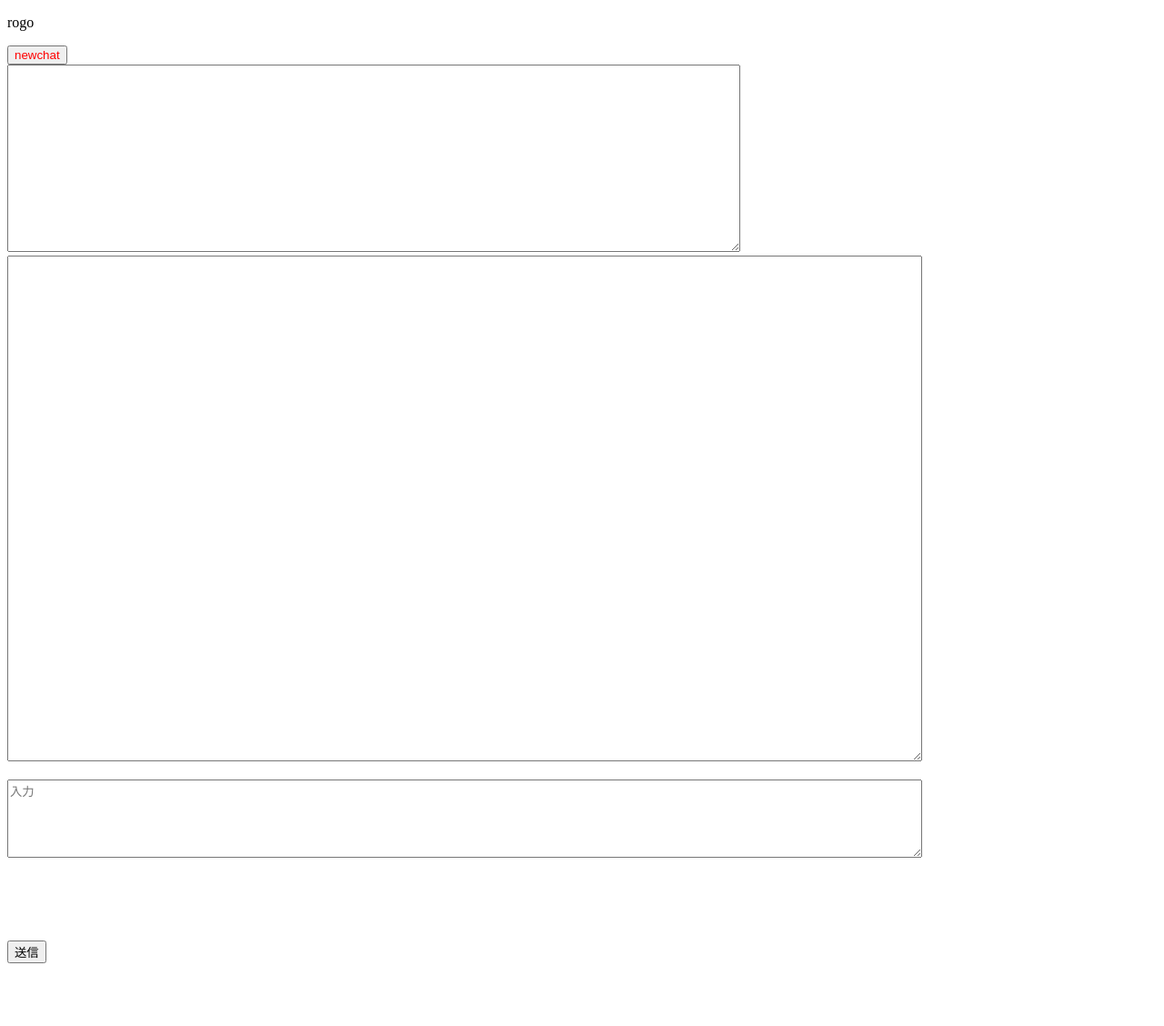
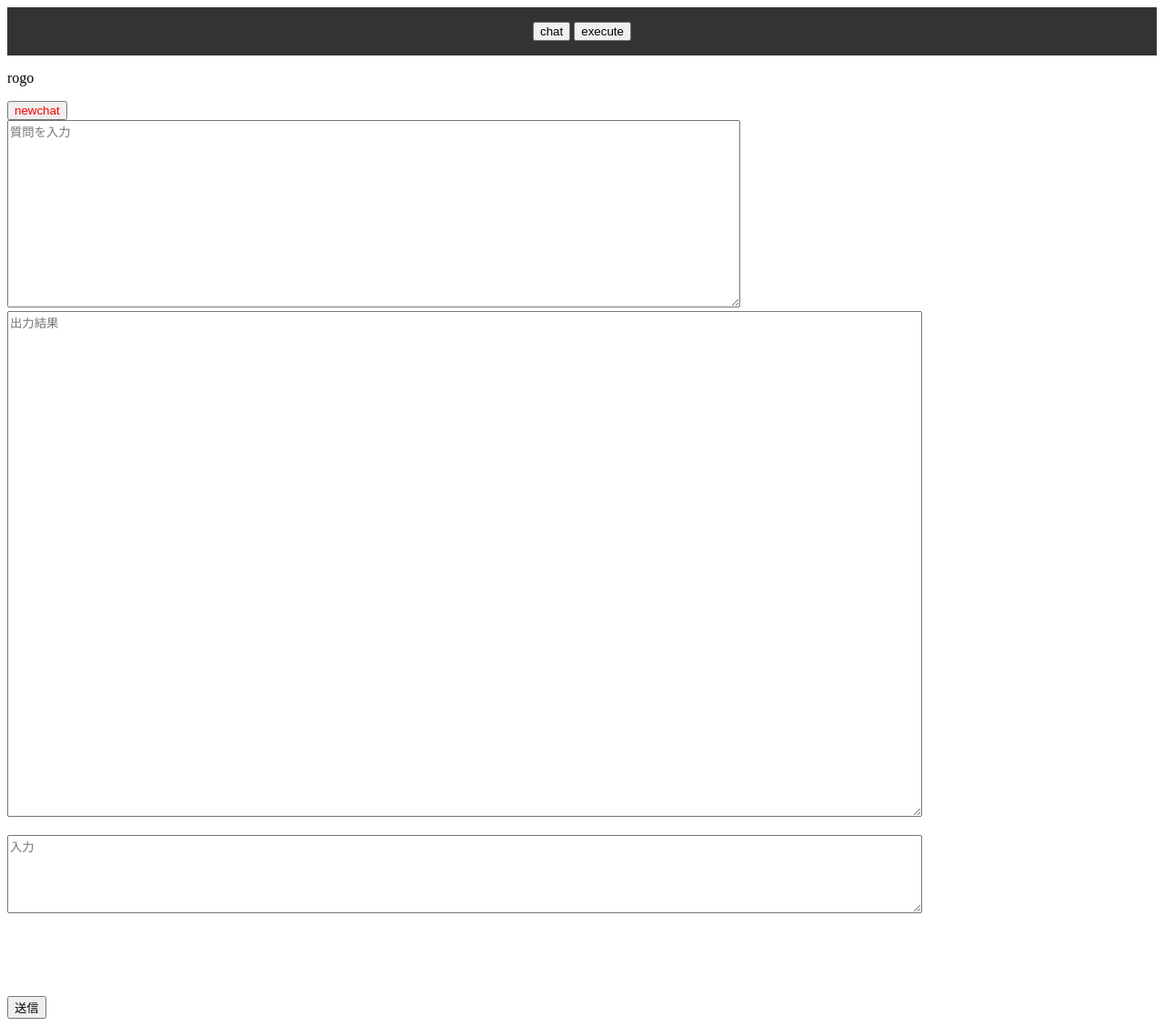
Before and after one commit to ComonRaven/school_MAIKEChat, a PHP site: page /AI.html in a window 1280 px wide. Shown: the whole page at 91% size. Before the commit the page ends 1059 px from the top, so only its background shows below. Run offline with PHP 8.4, Linux system fonts and the light colour scheme.

Commit message:
chatページとexecuteページ

```diff
--- a/web/AI.html
+++ b/web/AI.html
@@ -1,20 +1,48 @@
 <!DOCTYPE html>
 <html lang="ja">
 <head>
+  <meta charset="UTF-8">
+  <meta name="viewport" content="width=device-width, initial-scale=1.0">
   <title>MAIkeChat</title>
+  <link rel="stylesheet" href="style.css" type="text/css">
   <script src="eel.js" defer></script>
-    <link rel="stylesheet" href="style.css" type="text/css">
   <script src="Inoutput.js" defer></script>
+  <style>
+    .main-content {
+      display: block;
+    }
+    .execute-screen {
+      display: none;
+    }
+    .header {
+      background-color: #333;
+      color: white;
+      padding: 1em;
+      text-align: center;
+    }
+  </style>
 </head>
 <body>
+  <div class="header">
+    <button onclick="showChat()">chat</button>
+    <button onclick="showExecute()">execute</button>
+  </div>
+
+  <div class="main-content" id="chatScreen">
     <p>rogo</p>
-    <input type="button" class="newchat" value="newchat" onclick="">
+    <input type="button" class="newchat" value="newchat">
     <br>
-    <textarea id="question" placeholder="" class="question"></textarea>
-    <textarea id="output" placeholder="" class="output"></textarea>
+    <textarea id="question" placeholder="質問を入力" class="question"></textarea>
+    <textarea id="output" placeholder="出力結果" class="output"></textarea>
     <p class="space">
       <textarea id="into-text" placeholder="入力" class="into"></textarea>
     </p>
-    <button id="send-btn" size="10">送信</button>
+    <button id="send-btn">送信</button>
+  </div>
+
+  <div class="execute-screen" id="executeScreen">
+    <h1>Execute Screen</h1>
+    <p>ここで処理が実行されます。</p>
+  </div>
 </body>
 </html>
--- a/web/Inoutput.js
+++ b/web/AI.js
@@ -12,3 +12,13 @@ document.addEventListener('DOMContentLoaded', function() {
       });
   });
 });
+
+function showChat() {
+  document.getElementById('chatScreen').style.display = 'block';
+  document.getElementById('executeScreen').style.display = 'none';
+}
+
+function showExecute() {
+  document.getElementById('chatScreen').style.display = 'none';
+  document.getElementById('executeScreen').style.display = 'block';
+}
--- a/web/style.css
+++ b/web/style.css
@@ -16,3 +16,15 @@
     width: 1000px;
     height: 80px;
 }
+.main-content {
+  display: block;
+}
+.execute-screen {
+  display: none;
+}
+.header {
+  background-color: #333;
+  color: white;
+  padding: 1em;
+  text-align: center;
+}
```
Lines whose indentation alone changed are shown as unchanged.
